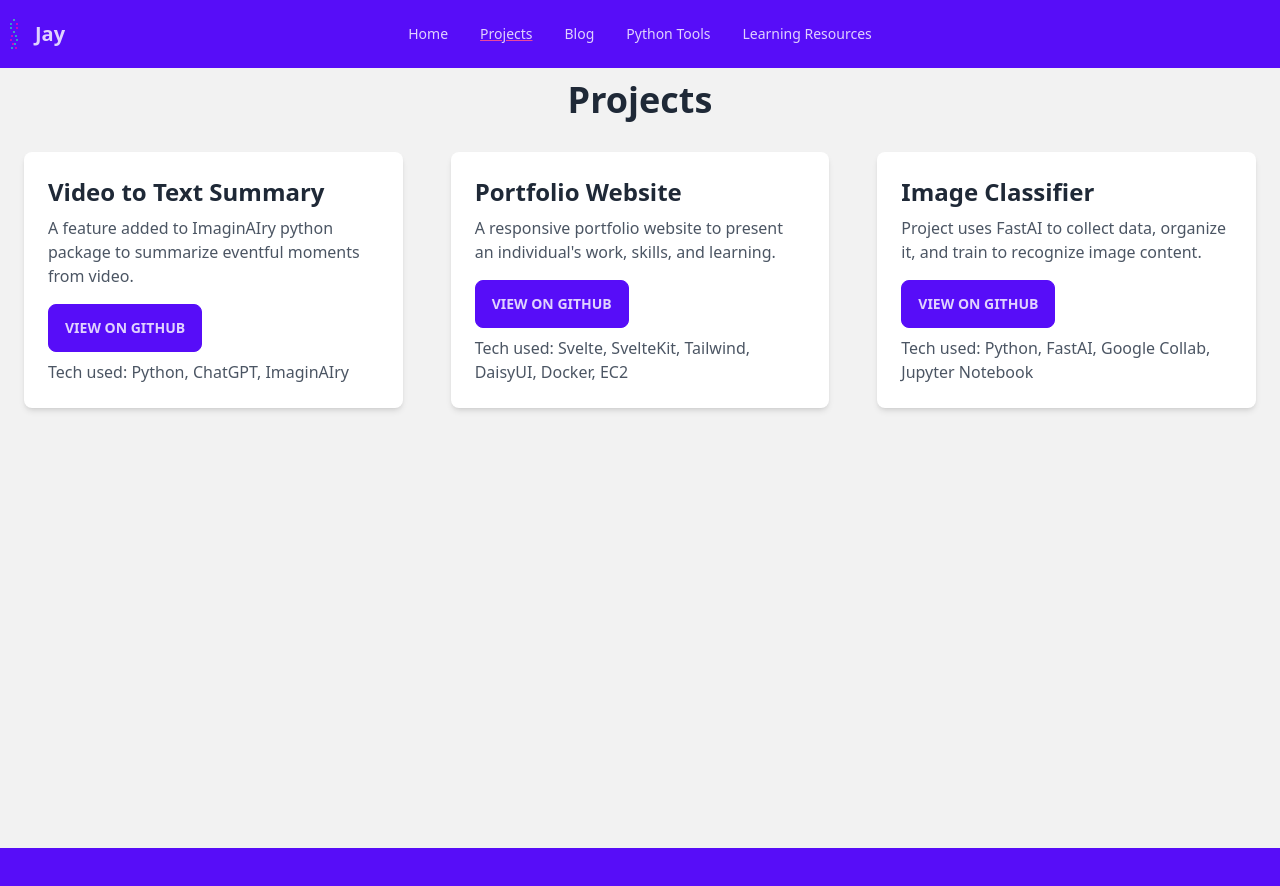
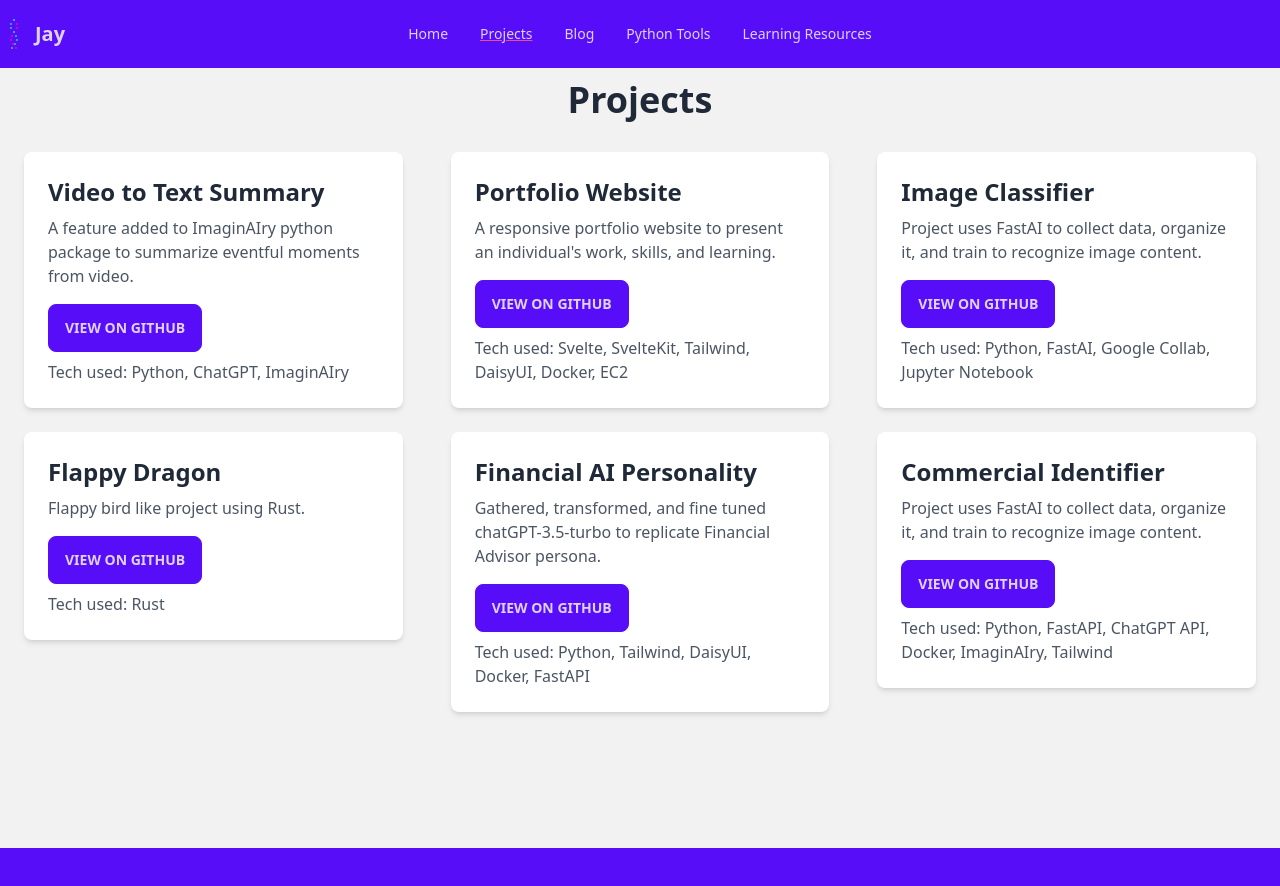
Before and after one commit to jaydrennan/public_profile, a SvelteKit app: page /projects in a window 1280 px wide. Shown: the top 886 px of the page. Built offline with nearby package versions, Linux system fonts and the light colour scheme.

Commit message:
feature: adds more projects

```diff
--- a/src/routes/projects/+page.svelte
+++ b/src/routes/projects/+page.svelte
@@ -36,5 +36,40 @@
           </div>
         </div>
       </div>
+      <div class="flex flex-wrap -mx-6">
+        <!-- Project 4 -->
+        <div class="w-full md:w-1/2 lg:w-1/3 px-6 mb-6">
+          <div class="bg-white rounded-lg shadow-md">
+            <div class="p-6">
+              <h3 class="text-2xl font-bold text-gray-800 mb-2">Flappy Dragon</h3>
+              <p class="text-gray-600 mb-4">Flappy bird like project using Rust.</p>
+              <a href="https://github.com/brycedrennan/imaginAIry/pull/358" target="_blank" class="btn btn-primary mb-2">View on GitHub</a>
+              <p class="text-gray-600">Tech used: Rust</p>
+            </div>
+          </div>
+        </div>
+        <!-- Project 2 -->
+        <div class="w-full md:w-1/2 lg:w-1/3 px-6 mb-6">
+          <div class="bg-white rounded-lg shadow-md">
+            <div class="p-6">
+              <h3 class="text-2xl font-bold text-gray-800 mb-2">Financial AI Personality</h3>
+              <p class="text-gray-600 mb-4">Gathered, transformed, and fine tuned chatGPT-3.5-turbo to replicate Financial Advisor persona.</p>
+              <a href="https://github.com/jaydrennan/public_profile" target="_blank" class="btn btn-primary mb-2">View on GitHub</a>
+              <p class="text-gray-600">Tech used: Python, Tailwind, DaisyUI, Docker, FastAPI</p>
+            </div>
+          </div>
+        </div>
+        <!-- Project 3 -->
+        <div class="w-full md:w-1/2 lg:w-1/3 px-6 mb-6">
+          <div class="bg-white rounded-lg shadow-md">
+            <div class="p-6">
+              <h3 class="text-2xl font-bold text-gray-800 mb-2">Commercial Identifier</h3>
+              <p class="text-gray-600 mb-4">Project uses FastAI to collect data, organize it, and train to recognize image content.</p>
+              <a href="https://jaydrennan.github.io/FastAI_ch_1" target="_blank" class="btn btn-primary mb-2">View on GitHub</a>
+              <p class="text-gray-600">Tech used: Python, FastAPI, ChatGPT API, Docker, ImaginAIry, Tailwind</p>
+            </div>
+          </div>
+        </div>
+      </div>
     </div>
   </div>
```
